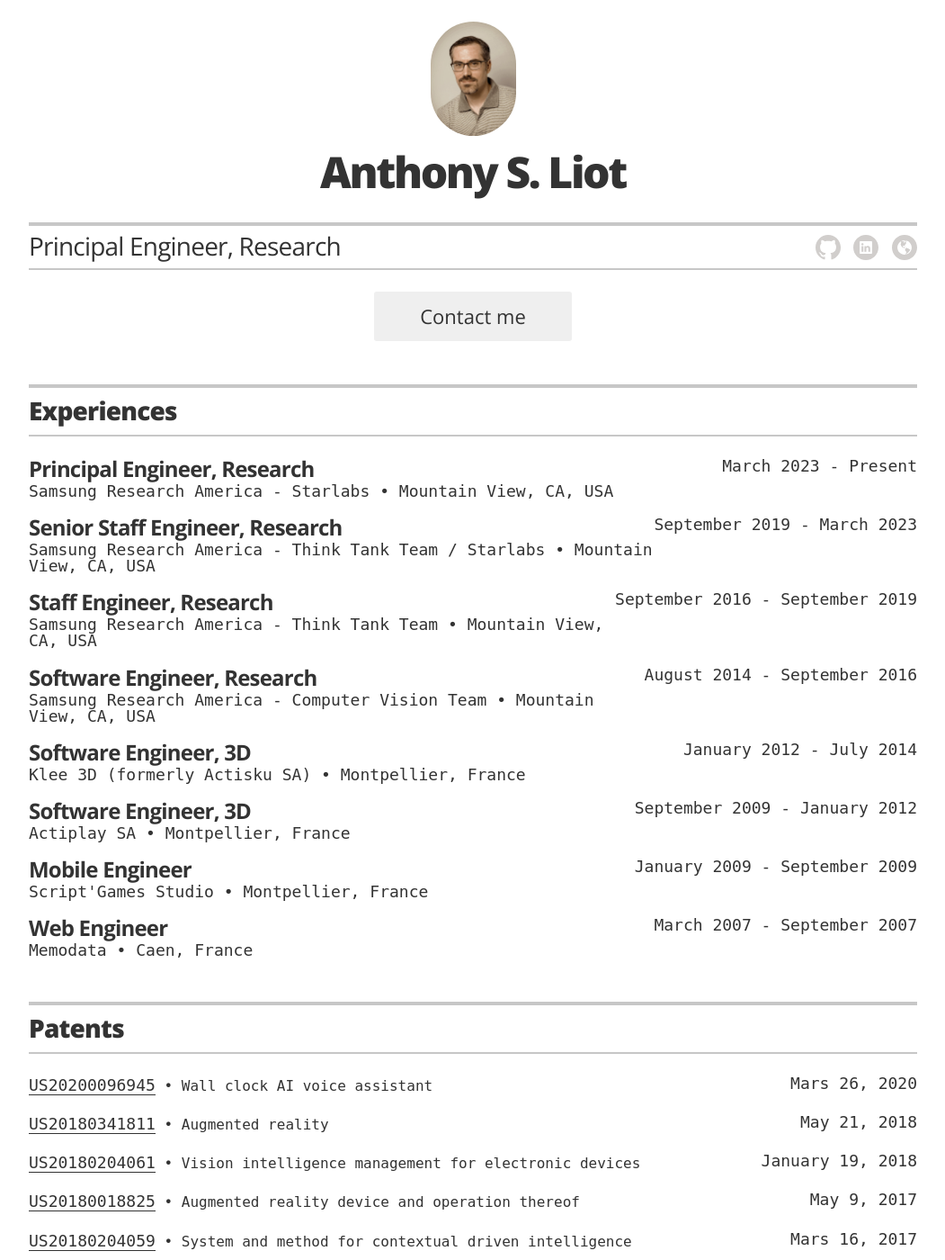
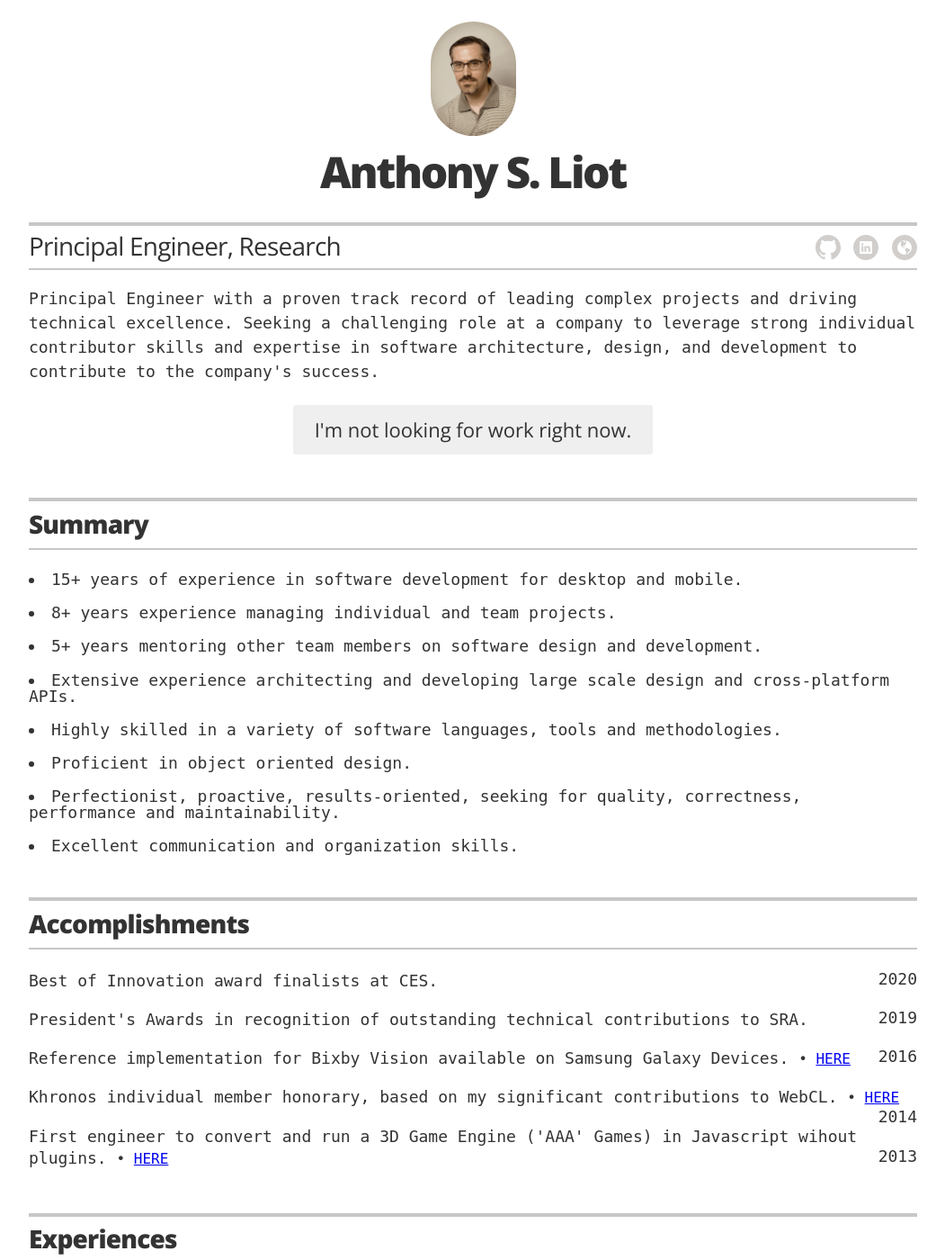
Before and after one commit to anthonyliot/profile, a Jekyll site: the page built from docs/index.html, in a window 1280 px wide and 1400 px high. Shown: the whole window at 90% size, without its empty margins (114-1165 px from the left). Built offline with Jekyll 4.4.1, drawn with Linux system fonts in a browser that asks for light colours; some of the changed text lies outside the part shown.

Commit message:
Update webpage and latex
Signed-off-by: anthonyliot <anthony.liot@gmail.com>

```diff
--- a/docs/_config.yml
+++ b/docs/_config.yml
@@ -23,19 +23,20 @@ resume_contact_address:         "1277 Copper Peak Ln, 95120 San Jose, CA"
 resume_header_contact_info:     "1277 Copper Peak Ln, 95120 San Jose, CA • 408-823-6316 • anthony.lioy@gmail.com"
 display_header_contact_info:    "false"
 
-resume_header_intro: "<p></p>"
+resume_header_intro: "<p>Principal Engineer with a proven track record of leading complex projects and driving technical excellence. Seeking a challenging role at a company to leverage strong individual contributor skills and expertise in software architecture, design, and development to contribute to the company's success.</p>"
 
 # use "yes" to display the email contact button,
 # "no" to display an "I'm not looking for work" message,
 # or remove the resume_looking_for_work option entirely
 # to leave blank
-resume_looking_for_work:        "yes"
+resume_looking_for_work:        "no"
 
 # Decide which sections to use
 # comment out to hide
 resume_section_summary:         true
-resume_section_accomplishment:  true
+resume_section_accomplishments: true
 resume_section_experience:      true
+resume_section_skills:          true
 resume_section_education:       true
 resume_section_patent:          true
 resume_section_language:        true
--- a/docs/_data/accomplishments.yml
+++ b/docs/_data/accomplishments.yml
@@ -18,6 +18,6 @@ accomp4:
   date: 2014
   link: www.khronos.org/registry/webcl/specs/latest/1.0/
 accomp5:
-  entry: First engineer to convert a 3D Game Engine in Javascript.
+  entry: First engineer to convert and run a 3D Game Engine ('AAA' Games) in Javascript wihout plugins.
   date: 2013
   link: blog.mozilla.org/futurereleases/2013/02/20/one-developer-one-impressive-3d-game-demo-ported-to-the-web-with-no-plugins
--- a/docs/_data/educations.yml
+++ b/docs/_data/educations.yml
@@ -2,15 +2,15 @@ edus:
   list: edu2,edu1
 
 edu2:
- degree: Master’s degree (MSc)
+ degree: Master’s degree (M.S.)
  uni: University of Montpellier 2 (Science & Technology)
  city: Montpellier (France)
  year: 2009
- summary: Artificial Intelligence (AI) Engineering
+ summary: Artificial Intelligence (AI)
 
 edu1:
- degree: Bachelor’s degree (BSc)
+ degree: Bachelor’s degree (B.S.)
  uni: University of Caen (Science)
  city: Caen (France)
  year: 2007
- summary: Software Engineering
+ summary: Computer Science
--- a/docs/_data/experiences.yml
+++ b/docs/_data/experiences.yml
@@ -4,55 +4,107 @@ exps:
 exp6:
   title: Principal Engineer, Research
   year: March 2023 - Present
-  company: Samsung Research America - Starlabs
+  company: Samsung Research America
   place: Mountain View, CA, USA
-  link:
+  link: neonlife.ai
+  lab: Starlabs
+  descs: desc1,desc2,desc3,desc4
+  desc1: Mentored and coached junior engineers, fostering technical growth and building a cohesive team environment
+  desc2: Designed and developed an optimize multithread API for Deep Learning inference, achieving efficiency and cost saving
+  desc3: Collaborated closely with managers, 3rd party companies, and fellow engineers to translate research insights into actionable product features
+  desc4: Actively participated in design reviews, ensuring high-quality software solutions and alignment with business objectives
+  technologies: C++, Python, Cuda, OpenGL, NVenc, TensorRT, Onnx Runtime, Swig
 
 exp5:
   title: Senior Staff Engineer, Research
   year: September 2019 - March 2023
-  company: Samsung Research America - Think Tank Team / Starlabs
+  company: Samsung Research America
   place: Mountain View, CA, USA
-  link:
+  link: neonlife.ai
+  lab: Think Tank Team / Starlabs
+  descs: desc1,desc2,desc3,desc4
+  desc1: Led the development of a streaming framework using realtime image generation model over webrtc
+  desc2: Led the development of a wall clock device using voice recognition, hand gesture, face detection and recognition
+  desc3: Led the development of a 3D virtual assistant
+  desc4: Optimize training and inference pipeline of a photo realistic avatar generation
+  technologies: C++, C#, Python, Android, Cuda, Unity, Unreal, libtorch, Swig
 
 exp4:
   title: Staff Engineer, Research
   year: September 2016 - September 2019
-  company: Samsung Research America - Think Tank Team
+  company: Samsung Research America
   place: Mountain View, CA, USA
-  link:
+  link: thinktankteam.info
+  lab: Think Tank Team
+  descs: desc1,desc2,desc3,desc4
+  desc1: Led the development of a cross-platform API for audio and voice processing (C++, IPC, SWIG)
+  desc2: Led the development of a modular computer vision API on Android used as a reference implementation for Bixby vision.
+  desc3: Developed a framework to run various Deep Learning Engine on Tizen TV (C#, Tensorflow, TFLite, Caffe)
+  desc4: Developed 360 video application with virtual augmentation (C#, Unity, GearVR)
+  technologies: Java, C#, C++, Android, Tizen, Unity, GearVR, Swig
 
 exp3:
-  title: Software Engineer, Research
+  title: Senior Software Engineer, Research
   year: August 2014 - September 2016
-  company: Samsung Research America - Computer Vision Team
+  company: Samsung Research America
   place: Mountain View, CA, USA
-  link:
+  link: empty
+  lab: Computer Vision Team
+  descs: desc1,desc2,desc3,desc4
+  desc1: Developed an augmented reality SDK for Mobile devices (Vuforia, Wikitude, OCR, 2D & 3D Tracker)
+  desc2: Developed mixed reality proof of concept for Samsung devices (TV, GearVR, Mobile)
+  desc3: Developed features and apply GPU Optimization on chromium/blink for Tizen TV
+  desc4: Developed a 3D virtual assistant (Unity, C#)
+  technologies: Java, C#, C++, Android, Tizen, GearVR, Unity
 
 exp2:
   title: Software Engineer, 3D
   year: January 2012 - July 2014
-  company: Klee 3D (formerly Actisku SA)
+  company: Klee Group (formerly Actisku SA)
   place: Montpellier, France
-  link:
+  link: www.kleecommerce.com/en/solution/en-klee-3d/
+  lab: Klee 3D
+  descs: desc1,desc2,desc3
+  desc1: Adapt 3D Game Engine Unigine (C++) to JS using Emscripten
+  desc2: Implement 3D Framework to generate 3D Virtual Shop using QT interface
+  desc3: Implement 3D Player for mobile to preview 3D Virtual Shop (KLEE3D)
+  technologies: C++, JS, QT, iOS, Android, macOS, Unigine Engine
+  projects:
 
 exp1:
   title: Software Engineer, 3D
   year: September 2009 - January 2012
-  company: Actiplay SA
+  company: ConcoursMania (formerly Actiplay SA)
   place: Montpellier, France
+  descs: desc1,desc2
+  desc1: Adapt 3D Game Engine Unigine (C++) to iOS, Android, macOS, Web player (ActiveX, NPAPI, JNI)
+  desc2: Develop multiple 3D Game for mobiles using Unigine Engine
+  projects: (Crypt,crypt-webgl.unigine.com);(CochonQuiRit,itunes.apple.com/fr/app/piggyto-le-cochon-qui-rit-hd/id501336495?mt=8);(Wipsy,itunes.apple.com/fr/app/wipsy/id630437274?mt=8);(TFOU,itunes.apple.com/fr/app/tfou/id444979797)
+  technologies: C++, NPAPI, ActiveX, iOS, Android, macOS, Unigine Engine
   link:
+  lab:
 
 intern2:
   title: Mobile Engineer
   year: January 2009 - September 2009
   company: Script'Games Studio
   place: Montpellier, France
+  descs: desc1,desc2
+  desc1: Developed iPhone games with Shiva (StoneTrip)
+  desc2: Specifications, planning, development of a 3D Serious Game to learn the security protocols of weapons handling
+  projects: (Bellum Tactics,www.youtube.com/watch?v=O93pveR_SmA)
+  technologies: C++, Java, JOGL, Shiva Editor
   link:
+  lab:
 
 intern1:
   title: Web Engineer
   year: March 2007 - September 2007
   company: Memodata
   place: Caen, France
+  descs: desc1
+  desc1: Web Developement of a letter game.
+  projects: (Boggle,boggle.sensagent.com/boggle/)
+  technologies: Html, Javascript, Java, JSP, Ajax
   link:
+  lab:
--- /dev/null
+++ b/docs/_data/resume.yml
@@ -0,0 +1,2 @@
+resume:
+  description: Principal Engineer with a proven track record of leading complex projects and driving technical excellence. Seeking a challenging role at a company to leverage strong individual contributor skills and expertise in software architecture, design, and development to contribute to the company's success.
--- /dev/null
+++ b/docs/_data/skills.yml
@@ -0,0 +1,12 @@
+skills:
+  list: technical,managerial
+
+technicals:
+  languages: C++, Python and various other languages including (OpenGL, Cuda, ...)
+  platforms: OSX, Linux, Android, Tizen, Windows
+  mllibraries: Onnx Runtime, Torch, TensorRT
+  libraries: Swig, Flatbuffers, Protobuf, Flask
+  tools: Git, CMake, Ninja, Conan, Actions
+
+managerial:
+  description: Leadership, team building, critical thinker, cross-functional collaboration and leadership, streamlining and optimization, continuous integration, elevating and mentoring promising individual.
--- a/docs/_layouts/resume.html
+++ b/docs/_layouts/resume.html
@@ -48,6 +48,50 @@
 
       </header>
 
+      {% if site.resume_section_summary %}
+      <!-- begin Skills -->
+      <section class="content-section">
+
+        <header class="section-header">
+          <h2>Summary</h2>
+        </header>
+
+        {% for summary in site.data.summary %}
+        <div class="resume-item">
+          {% if summary[0] != 'sums' %}
+          <li class="resume-item-details">{{ summary[1].entry }}</li>
+          {% endif %}
+        </div>
+        {% endfor %}
+
+      </section>
+      <!-- end Skills -->
+      {% endif %}
+
+      {% if site.resume_section_accomplishments %}
+      <!-- begin Skills -->
+      <section class="content-section">
+
+        <header class="section-header">
+          <h2>Accomplishments</h2>
+        </header>
+
+        {% for accomp in site.data.accomplishments %}
+        <div class="resume-item">
+          {% if accomp[0] != 'accomps' %}
+            {% if !accomp[1].link %}
+              <span class="resume-item-details"> {{accomp[1].entry}} </span> &bull; <a target="_blank" href="https://{{ accomp[1].link }}">HERE</a><span style="float: right" class="resume-item-details">{{ accomp[1].date }}</span>
+            {% else %}
+              <span class="resume-item-details"> {{accomp[1].entry}} </span> <span style="float: right" class="resume-item-details">{{ accomp[1].date }}</span>
+            {% endif %}
+          {% endif %}
+        </div>
+        {% endfor %}
+
+      </section>
+      <!-- end Skills -->
+      {% endif %}
+
       {% if site.resume_section_experience %}
       <!-- begin Experience -->
       <section class="content-section">
@@ -70,6 +114,18 @@
       <!-- end Experience -->
       {% endif %}
 
+      {% if site.resume_section_skills %}
+      <!-- begin Skills -->
+      <section class="content-section">
+
+        <header class="section-header">
+          <h2>Skills</h2>
+        </header>
+
+      </section>
+      <!-- end Skills -->
+      {% endif %}
+
       {% if site.resume_section_patent %}
       <!-- begin Patent -->
       <section class="content-section">
@@ -81,7 +137,7 @@
         {% for patent in site.data.patents %}
           {% if patent[0] != 'patents' %}
           <div class="resume-item">
-            <span class="resume-item-details"><a href="https://{{ patent[1].url }}">{{ patent[1].pid }}</a></span> &bull; {{ patent[1].description }} <span style="float: right" class="resume-item-details">{{ patent[1].date }}</span>
+            <span class="resume-item-details"><a target="_blank" href="https://{{ patent[1].url }}">{{ patent[1].pid }}</a></span> &bull; {{ patent[1].description }} <span style="float: right" class="resume-item-details">{{ patent[1].date }}</span>
           </div>
           {% endif %}
         {% endfor %}
```
Also changed, not shown: docs/_data/summary.yml (+15 -15 lines), docs/_data/technicalskills.yml (deleted), 1 other file.
